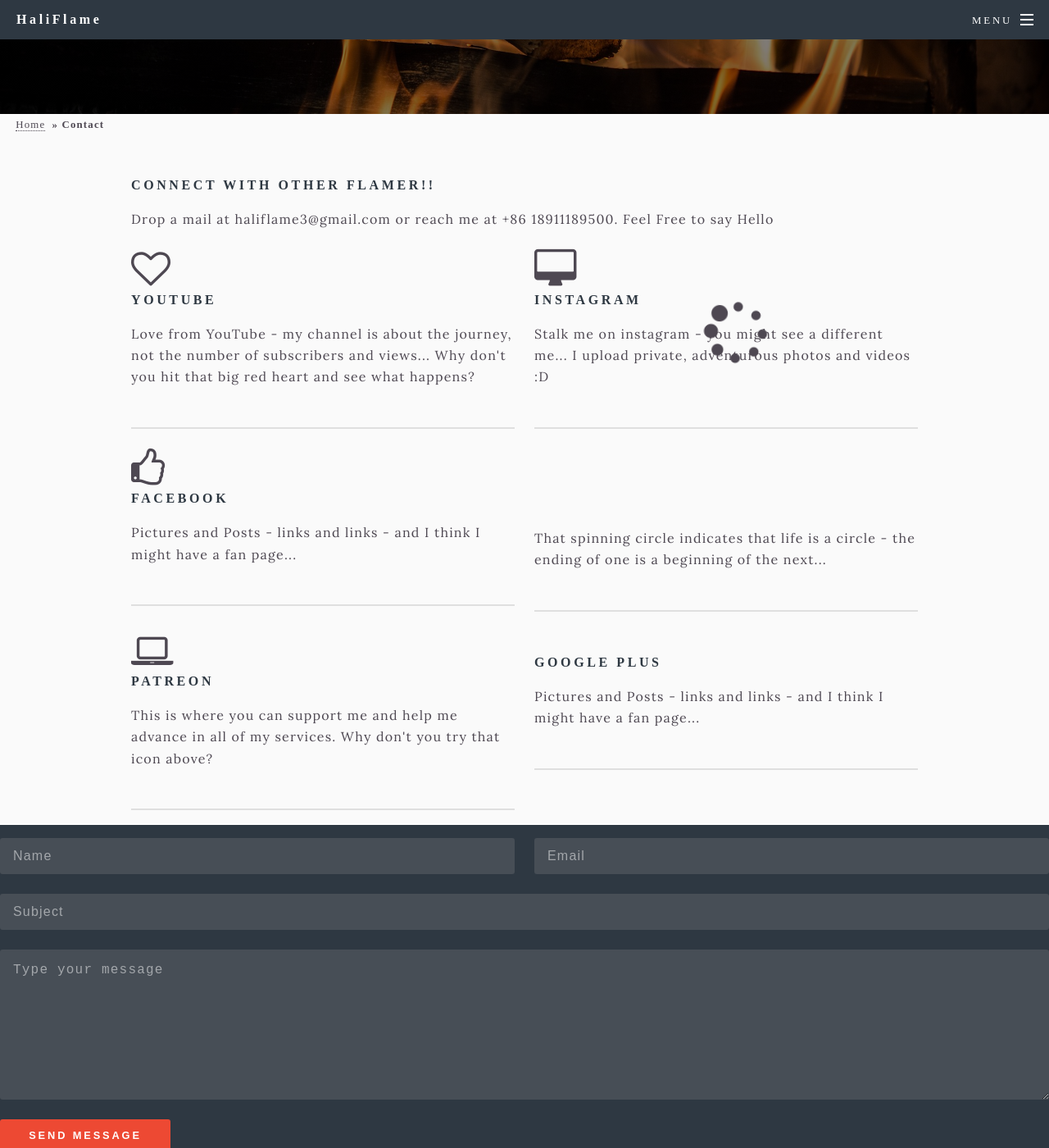
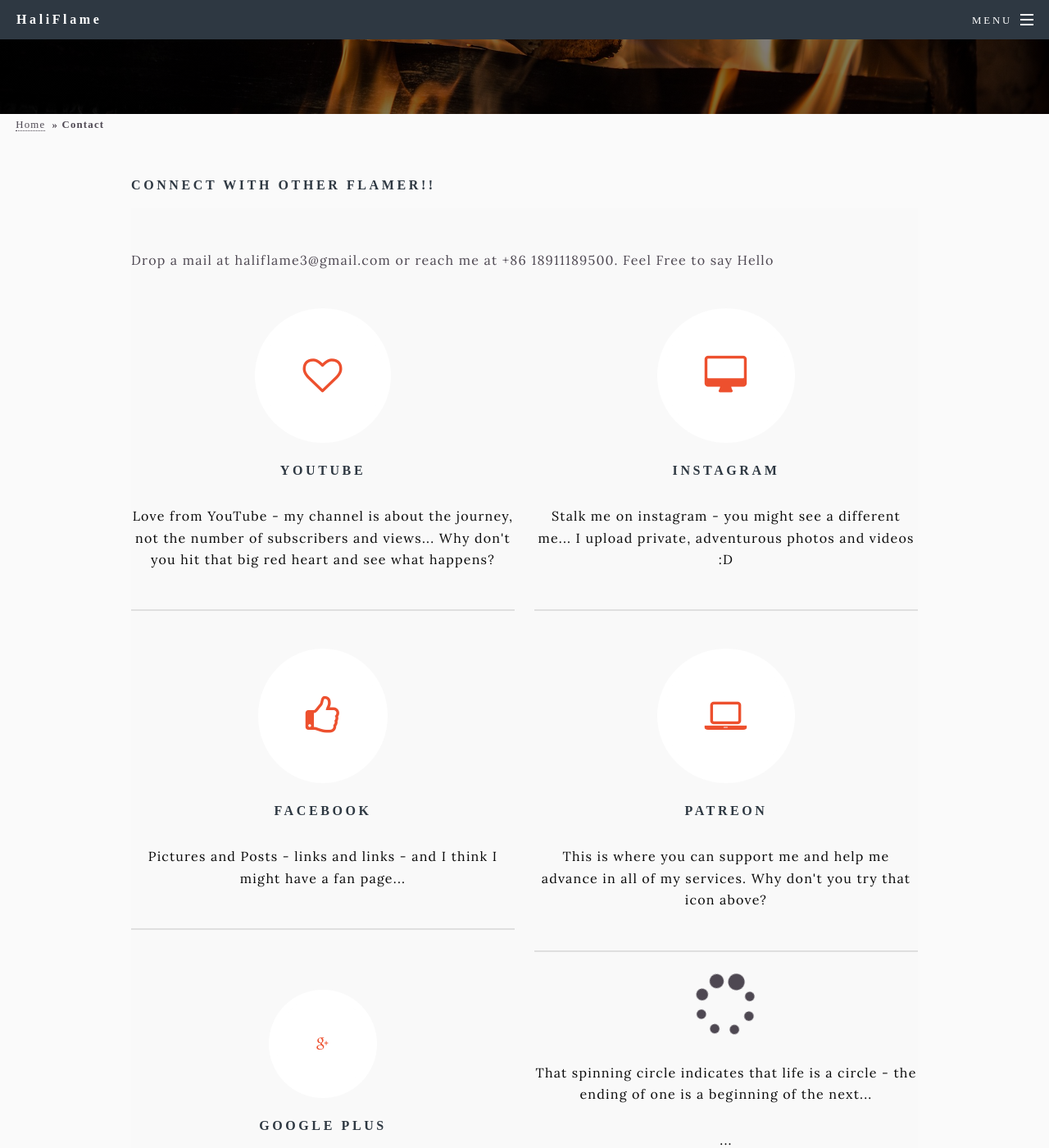
Before and after one commit to HaliFlame/HaliFlame.github.io, a Jekyll site: the page built from _pages/contact.html, in a window 1280 px wide and 1400 px high, scrolled down 254 px. Shown: the whole window at 82% size. Built offline with Jekyll 4.4.1, drawn with Linux system fonts in a browser that asks for light colours.

Commit message:
contact page update

```diff
--- a/_config.yml
+++ b/_config.yml
@@ -47,7 +47,7 @@ social:
   youtube: https://www.youtube.com/haliflame
   twitter: https://twitter.com/HaliFlame
   #github: https://github.com/HaliFlame
-  linkedin-square: https://linkedin.com/in/HaliFlame
+  #linkedin-square: https://linkedin.com/in/HaliFlame
   instagram: https://www.instagram.com/haliflame/
   google-plus-square: https://plus.google.com/u/0/+HaliFlame
   patreon: https://www.patreon.com/haliflame
--- a/_pages/contact.html
+++ b/_pages/contact.html
@@ -11,15 +11,14 @@ script: |
   $("#sendemail").validate();
 ---
 <h4> Connect with Other Flamer!!</h4>
-
-<section>
+<section class="contact-icon-section">
     <div class="row uniform">
         <div class="12u 12u$(xsmall)">
             <p>Drop a mail at {{site.email}} or reach me at {{site.mobile}}. Feel Free to say Hello</p>
         </div>
         <div class="6u 12u$(xsmall)">
             <div class="wow bounceIn" data-wow-offset="0" data-wow-delay="0.4s">
-                <div class="services">
+                <div class="contact-icon">
                     <a href="https://goo.gl/C1Bxxf">
                             <div class="icons">
                                 <i class="fa fa-heart-o fa-3x"></i>
@@ -35,7 +34,7 @@ script: |
         </div>
         <div class="6u 12u$(xsmall)">
             <div class="wow bounceIn" data-wow-offset="0" data-wow-delay="0.8s">
-                <div class="services">
+                <div class="contact-icon">
                     <a href="https://www.instagram.com/haliflame">
                             <div class="icons">
                                 <i class="fa fa-desktop fa-3x"></i>
@@ -44,15 +43,17 @@ script: |
                     <h4>Instagram</h4>
                     <p>
                         Stalk me on instagram - you might see a different me...
-                        I upload private, adventurous photos and videos :D
+                        I upload private, adventurous photos and videos </br> :D
                     </p>
                 </div>
             </div>
             <hr>
         </div>
+    </div>
+        <div class="row uniform">
         <div class="6u 12u$(xsmall)">
             <div class="wow bounceIn" data-wow-offset="0" data-wow-delay="0.4s">
-                <div class="services">
+                <div class="contact-icon">
                     <a href="https://www.facebook.com/haliflame">
                             <div class="icons">
                                 <i class="fa fa-thumbs-o-up fa-3x"></i>
@@ -67,23 +68,8 @@ script: |
             <hr>
         </div>
         <div class="6u 12u$(xsmall)">
-            <div class="wow bounceIn" data-wow-offset="0" data-wow-delay="0.8s">
-                <div class="services">
-                    <div class="fa-spin">
-                        <i class="fa fa-spinner fa-pulse fa-5x fa-fw"></i>
-                        <span class="sr-only">Loading...</span>
-                    </div>
-                    <h4> </h4>
-                    <p>
-                        That spinning circle indicates that life is a circle - the ending of one is a beginning of the next...
-                    </p>
-                </div>
-            </div>
-            <hr>
-        </div>
-        <div class="6u 12u$(xsmall)">
             <div class="wow bounceIn" data-wow-offset="0" data-wow-delay="1.8s">
-                <div class="services">
+                <div class="contact-icon">
                     <a href="https://www.patreon.com/haliflame">
                             <div class="icons">
                                 <i class="fa fa-laptop fa-3x"></i>
@@ -97,12 +83,14 @@ script: |
             </div>
             <hr>
         </div>
+    </div>
+    <div class="row uniform">
         <div class="6u 12u$(xsmall)">
             <div class="wow bounceIn" data-wow-offset="0" data-wow-delay="1.8s">
-                <div class="services">
+                <div class="contact-icon">
                     <a href="https://www.linkedin.com/in/HaliFlame">
                             <div class="icons">
-                                <i class="fa-google-plus"></i>
+                                <i class="fa fa-google-plus"></i>
                             </div>
                             </a>
                     <h4>Google Plus</h4>
@@ -113,7 +101,27 @@ script: |
             </div>
             <hr>
         </div>
-    </div>
+        <div class="6u 12u$(xsmall)">
+            <div class="wow bounceIn" data-wow-offset="0" data-wow-delay="0.4s">
+                <div class="contact-icon">
+                    <div class="fa-spin">
+                        <i class="fa fa-spinner fa-pulse fa-5x fa-fw"></i>
+                        <span class="sr-only">Loading...</span>
+                    </div>
+                    <h4> </h4>
+                    <p>
+                        That spinning circle indicates that life is a circle - the ending of one is a beginning of the next...
+                    </p>
+                    <p>
+                    ...
+                    </p>
+                    <p>
+                    ...
+                    </p>
+                </div>
+            </div>
+            <hr>
+        </div>
     </div>
 </section>
 <hr style="margin:0 0 1em 0;" />
--- a/css/main.scss
+++ b/css/main.scss
@@ -2438,6 +2438,60 @@ $baseurl: '{{ site.baseurl }}/images';
 }
 }
 
+///contact page icons start//////
+
+$color_1: #090909;
+$color_2: #ED502E;
+$color_3: #fff;
+$background_color_1: #f9f9f9;
+$background_color_2: #fff;
+$background_color_3: #ED502E;
+$border_color_1: #ccc;
+
+.contact-icon-section {
+	padding-top: 50px;
+	padding-bottom: 50px;
+	background-color: $background_color_1;
+}
+.contact-icon {
+	text-align: center;
+	p {
+		margin-bottom: 30px;
+		margin-top: 30px;
+		color: $color_1;
+	}
+}
+.icons {
+	i {
+		padding: 50px;
+		border-radius: 50%;
+		color: $color_2;
+		background-color: $background_color_2;
+		border-color: $border_color_1;
+		margin-top: 30px;
+		margin-bottom: 30px;
+		box-shadow: 0 0 0 8px rgba(255,255,255,1);
+		-webkit-transition: background 0.2s, color 0.2s;
+		-moz-transition: background 0.2s, color 0.2s;
+		transition: background 0.2s, color 0.2s;
+		&:hover {
+			background-color: $background_color_3;
+			color: $color_3;
+		}
+	}
+}
+.sr-only {
+	position: absolute;
+	width: 1px;
+	height: 1px;
+	padding: 0;
+	margin: -1px;
+	overflow: hidden;
+	clip: rect(0,0,0,0);
+	border: 0;
+}
+
+////contact page icons end/////
 
 {% if site.custom_extensions == 'yes' %}
 {% include _my/custom.scss %}
```
